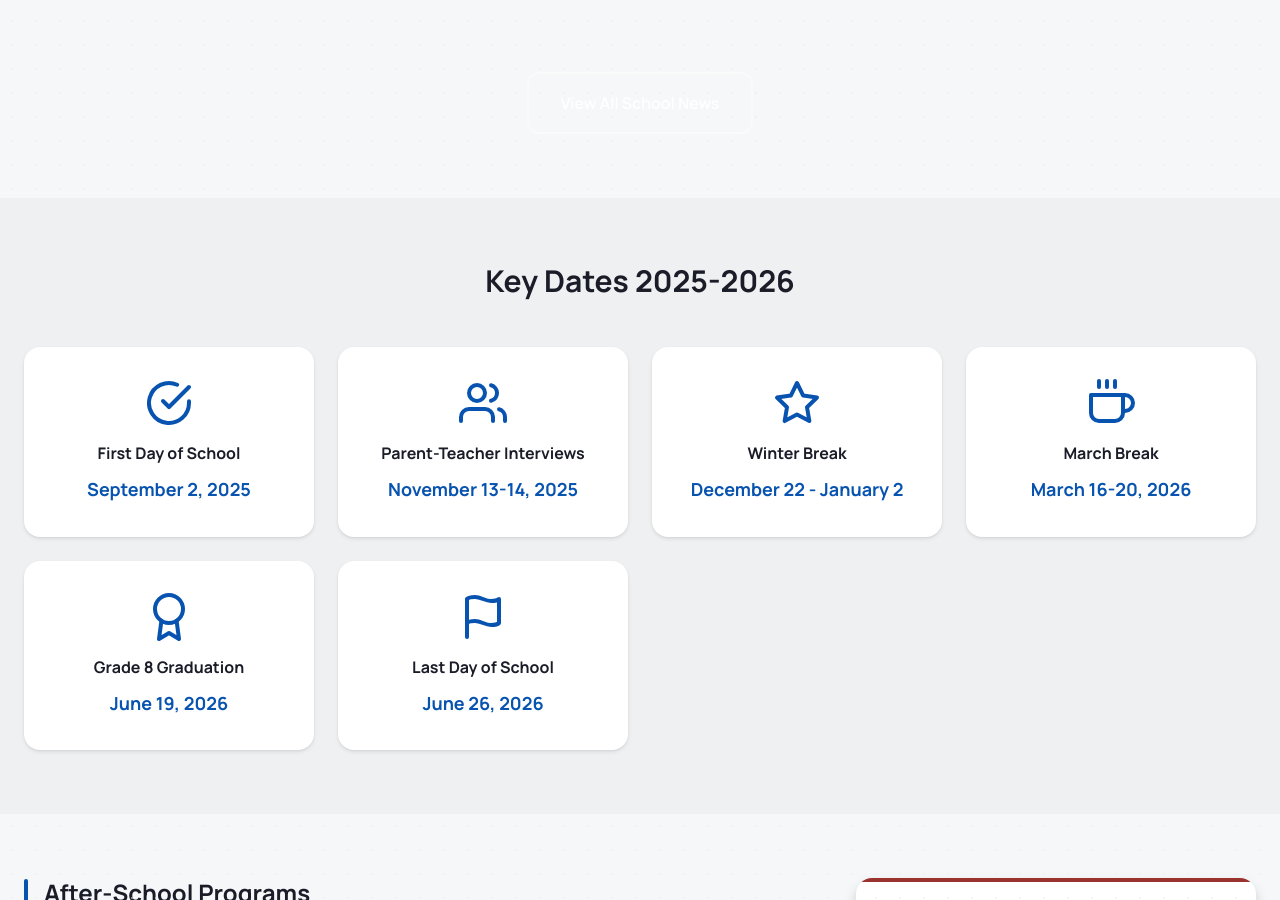
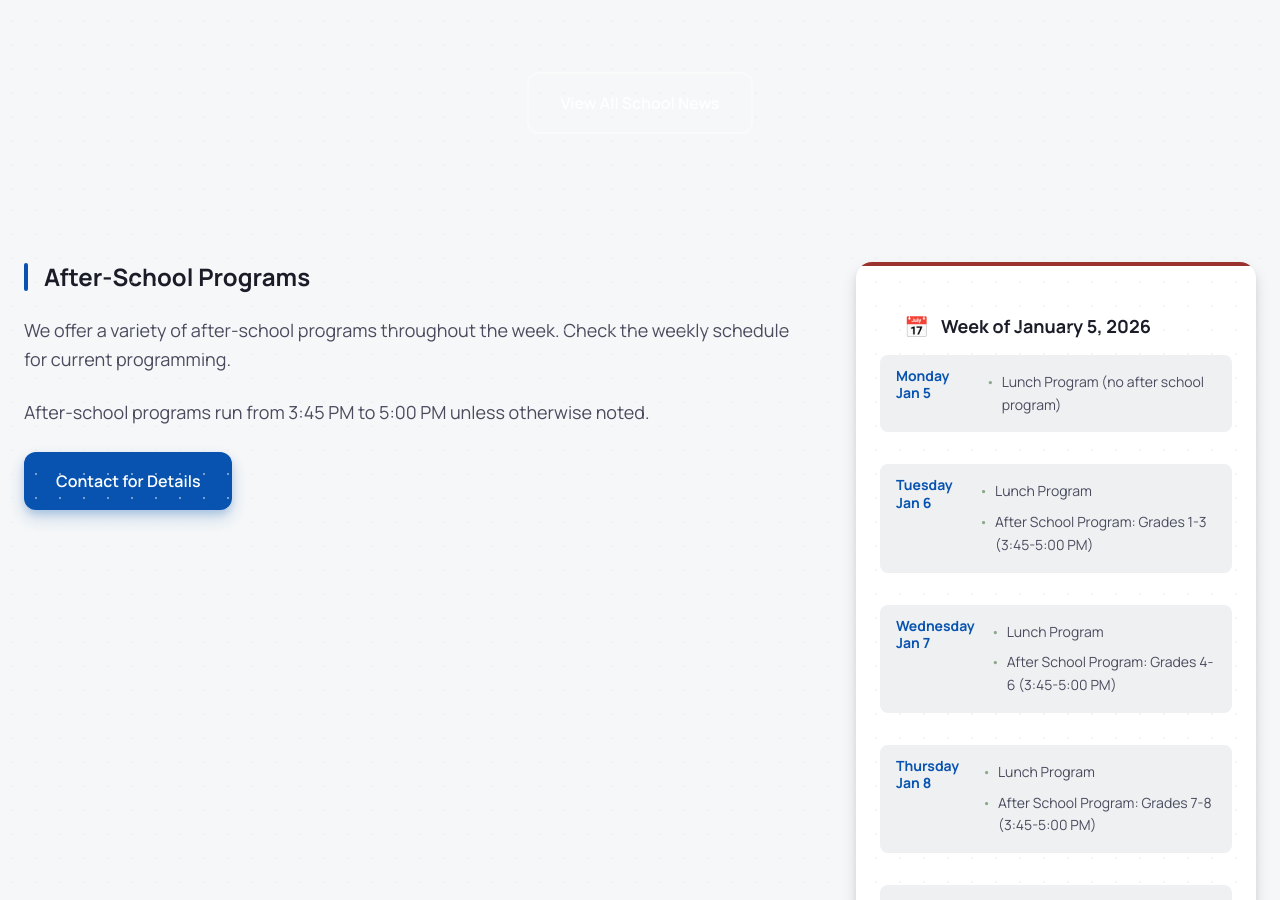
Before and after one commit to reckegabe58/HCMS, a Jekyll site: the page built from pages/calendar.md, in a window 1280 px wide and 900 px high, scrolled down 1493 px. Built offline with Jekyll 4.4.1, drawn with Linux system fonts in a browser that asks for light colours.

Commit message:
Remove Key Dates section from calendar page

```diff
--- a/pages/calendar.md
+++ b/pages/calendar.md
@@ -237,87 +237,6 @@ subtitle: Important dates and upcoming events
   </div>
 </section>
 
-<!-- Key Dates Section -->
-<section class="key-dates-section">
-  <div class="container">
-    <h2 class="section-title-center">Key Dates <span data-date-school-year>2025-2026</span></h2>
-
-    <div class="key-dates-grid">
-
-      <div class="key-date-card">
-        <div class="key-date-icon">
-          <svg xmlns="http://www.w3.org/2000/svg" viewBox="0 0 24 24" fill="none" stroke="currentColor" stroke-width="2" stroke-linecap="round" stroke-linejoin="round">
-            <path d="M22 11.08V12a10 10 0 1 1-5.93-9.14"></path>
-            <polyline points="22 4 12 14.01 9 11.01"></polyline>
-          </svg>
-        </div>
-        <h3>First Day of School</h3>
-        <p class="key-date">September 2, 2025</p>
-      </div>
-
-      <div class="key-date-card">
-        <div class="key-date-icon">
-          <svg xmlns="http://www.w3.org/2000/svg" viewBox="0 0 24 24" fill="none" stroke="currentColor" stroke-width="2" stroke-linecap="round" stroke-linejoin="round">
-            <path d="M17 21v-2a4 4 0 0 0-4-4H5a4 4 0 0 0-4 4v2"></path>
-            <circle cx="9" cy="7" r="4"></circle>
-            <path d="M23 21v-2a4 4 0 0 0-3-3.87"></path>
-            <path d="M16 3.13a4 4 0 0 1 0 7.75"></path>
-          </svg>
-        </div>
-        <h3>Parent-Teacher Interviews</h3>
-        <p class="key-date">November 13-14, 2025</p>
-      </div>
-
-      <div class="key-date-card">
-        <div class="key-date-icon">
-          <svg xmlns="http://www.w3.org/2000/svg" viewBox="0 0 24 24" fill="none" stroke="currentColor" stroke-width="2" stroke-linecap="round" stroke-linejoin="round">
-            <polygon points="12 2 15.09 8.26 22 9.27 17 14.14 18.18 21.02 12 17.77 5.82 21.02 7 14.14 2 9.27 8.91 8.26 12 2"></polygon>
-          </svg>
-        </div>
-        <h3>Winter Break</h3>
-        <p class="key-date">December 22 - January 2</p>
-      </div>
-
-      <div class="key-date-card">
-        <div class="key-date-icon">
-          <svg xmlns="http://www.w3.org/2000/svg" viewBox="0 0 24 24" fill="none" stroke="currentColor" stroke-width="2" stroke-linecap="round" stroke-linejoin="round">
-            <path d="M18 8h1a4 4 0 0 1 0 8h-1"></path>
-            <path d="M2 8h16v9a4 4 0 0 1-4 4H6a4 4 0 0 1-4-4V8z"></path>
-            <line x1="6" y1="1" x2="6" y2="4"></line>
-            <line x1="10" y1="1" x2="10" y2="4"></line>
-            <line x1="14" y1="1" x2="14" y2="4"></line>
-          </svg>
-        </div>
-        <h3>March Break</h3>
-        <p class="key-date">March 16-20, 2026</p>
-      </div>
-
-      <div class="key-date-card">
-        <div class="key-date-icon">
-          <svg xmlns="http://www.w3.org/2000/svg" viewBox="0 0 24 24" fill="none" stroke="currentColor" stroke-width="2" stroke-linecap="round" stroke-linejoin="round">
-            <circle cx="12" cy="8" r="7"></circle>
-            <polyline points="8.21 13.89 7 23 12 20 17 23 15.79 13.88"></polyline>
-          </svg>
-        </div>
-        <h3>Grade 8 Graduation</h3>
-        <p class="key-date">June 19, 2026</p>
-      </div>
-
-      <div class="key-date-card">
-        <div class="key-date-icon">
-          <svg xmlns="http://www.w3.org/2000/svg" viewBox="0 0 24 24" fill="none" stroke="currentColor" stroke-width="2" stroke-linecap="round" stroke-linejoin="round">
-            <path d="M4 15s1-1 4-1 5 2 8 2 4-1 4-1V3s-1 1-4 1-5-2-8-2-4 1-4 1z"></path>
-            <line x1="4" y1="22" x2="4" y2="15"></line>
-          </svg>
-        </div>
-        <h3>Last Day of School</h3>
-        <p class="key-date">June 26, 2026</p>
-      </div>
-
-    </div>
-  </div>
-</section>
-
 <!-- Weekly Schedule Widget -->
 <section class="weekly-section main-area">
   <div class="container">
```
